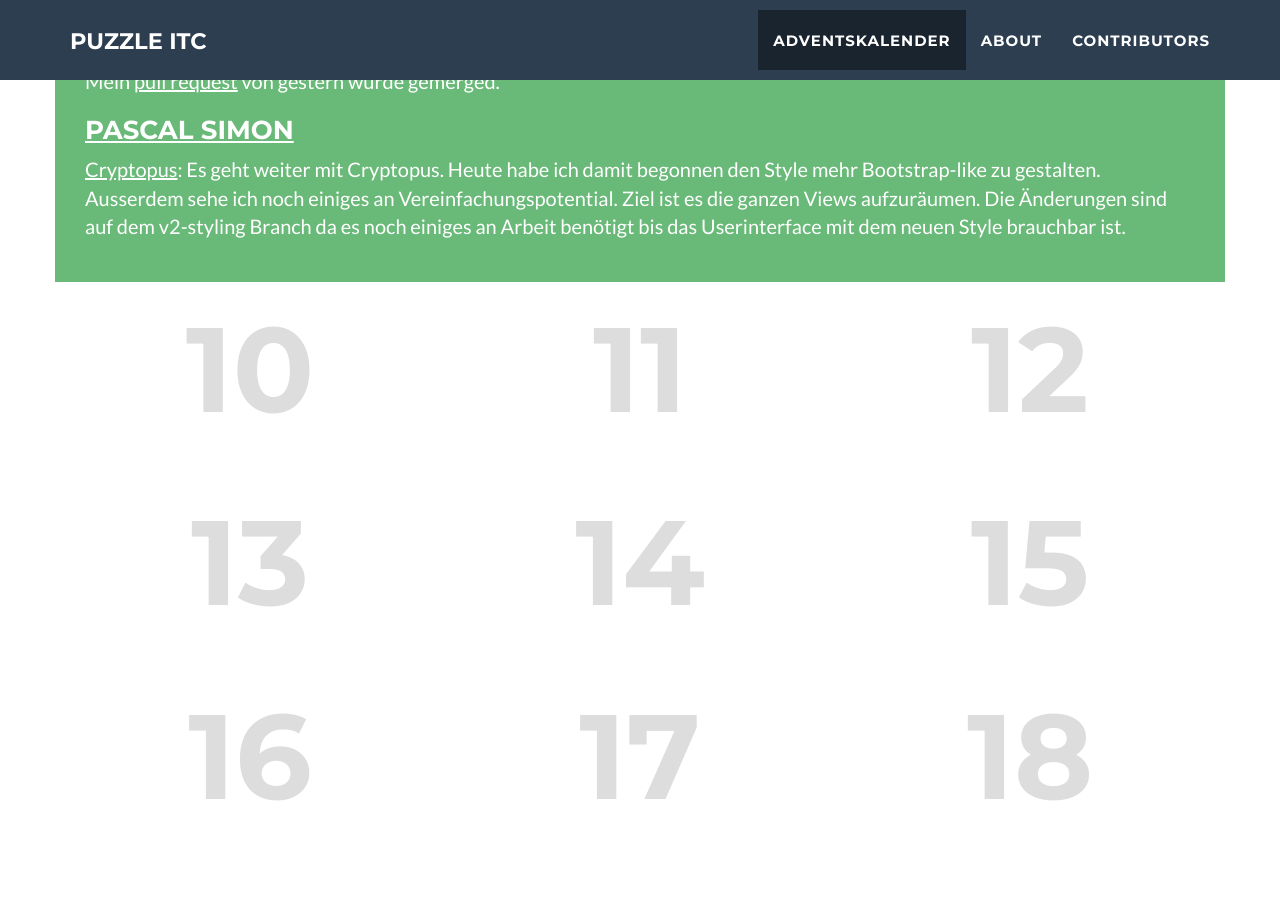
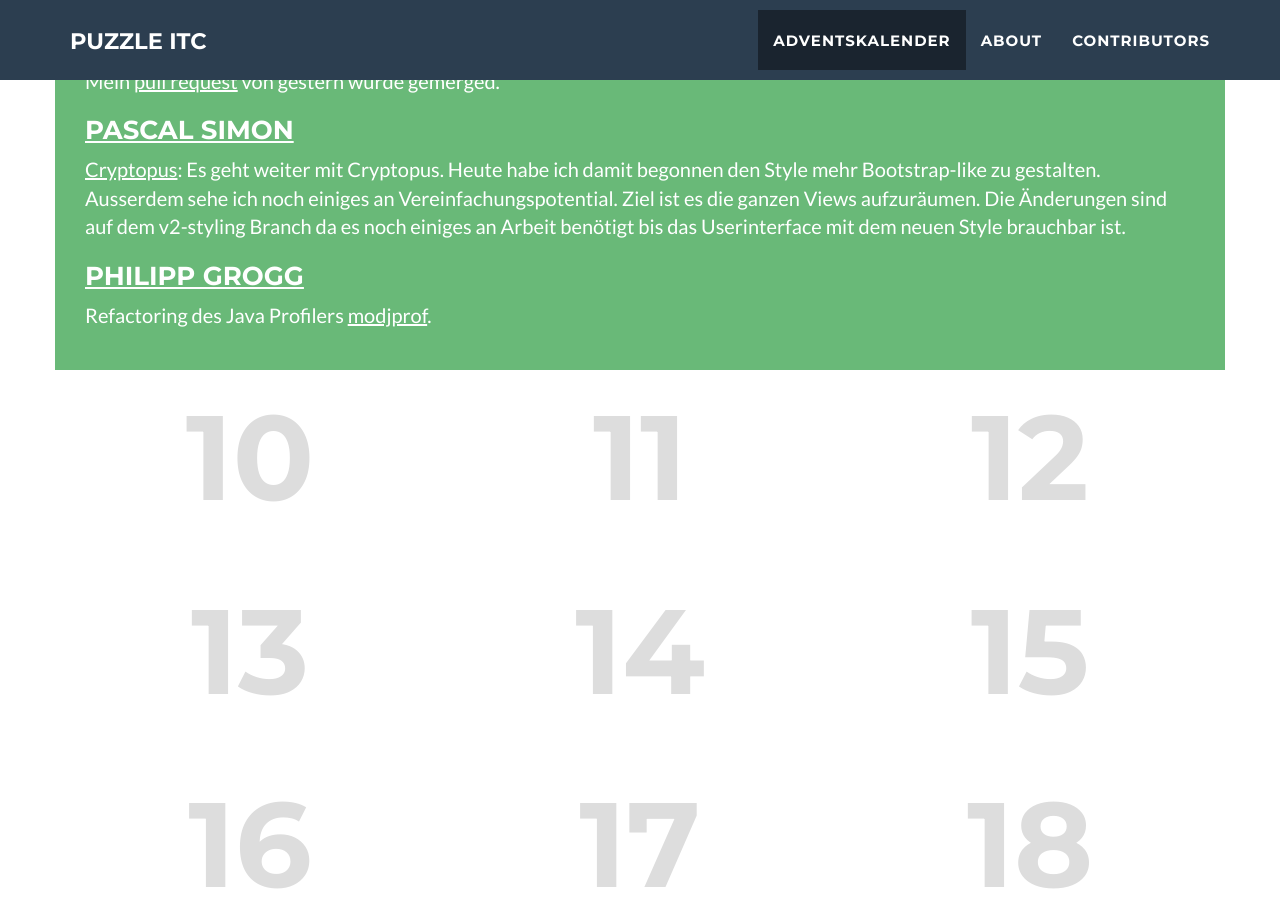
Before and after one commit to puzzle/opensource-advent-challenge-2015, a Jekyll site: the page built from index.html, in a window 1280 px wide and 900 px high, scrolled down 2023 px. Built offline with Jekyll 4.4.1, drawn with Linux system fonts in a browser that asks for light colours; nearby versions of some CDN libraries.

Commit message:
Contributions appended

```diff
--- a/_doors/09.markdown
+++ b/_doors/09.markdown
@@ -18,3 +18,6 @@ Mein [pull request](https://github.com/phil-matti/ipa-latex-template/pull/1) von
 
 ### [Pascal Simon](https://github.com/psunix)
 [Cryptopus](https://github.com/puzzle/cryptopus): Es geht weiter mit Cryptopus. Heute habe ich damit begonnen den Style mehr Bootstrap-like zu gestalten. Ausserdem sehe ich noch einiges an Vereinfachungspotential. Ziel ist es die ganzen Views aufzuräumen. Die Änderungen sind auf dem v2-styling Branch da es noch einiges an Arbeit benötigt bis das Userinterface mit dem neuen Style brauchbar ist.
+
+### [Philipp Grogg](https://github.com/gro-gg)
+Refactoring des Java Profilers [modjprof](https://github.com/gro-gg/modjprof).
```
